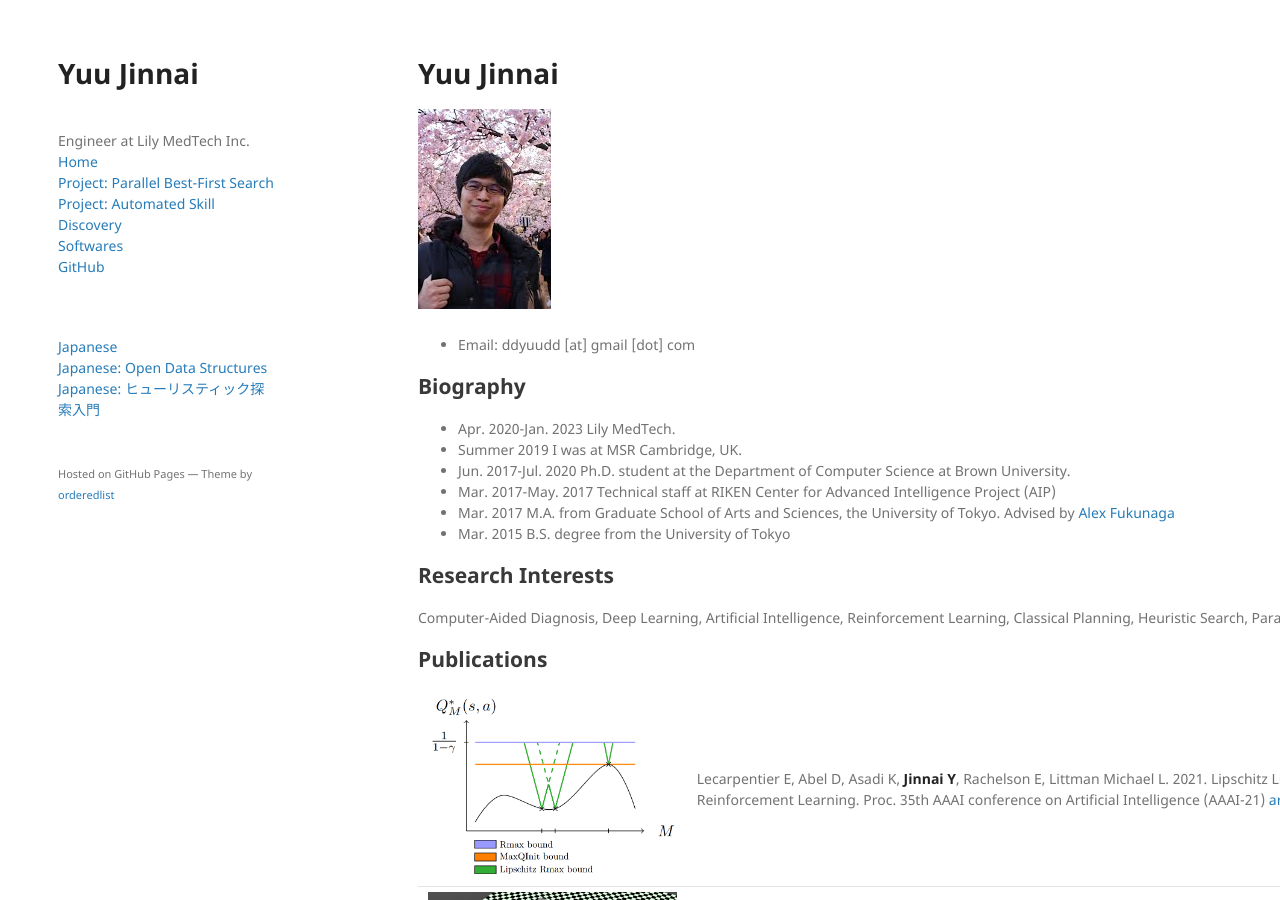
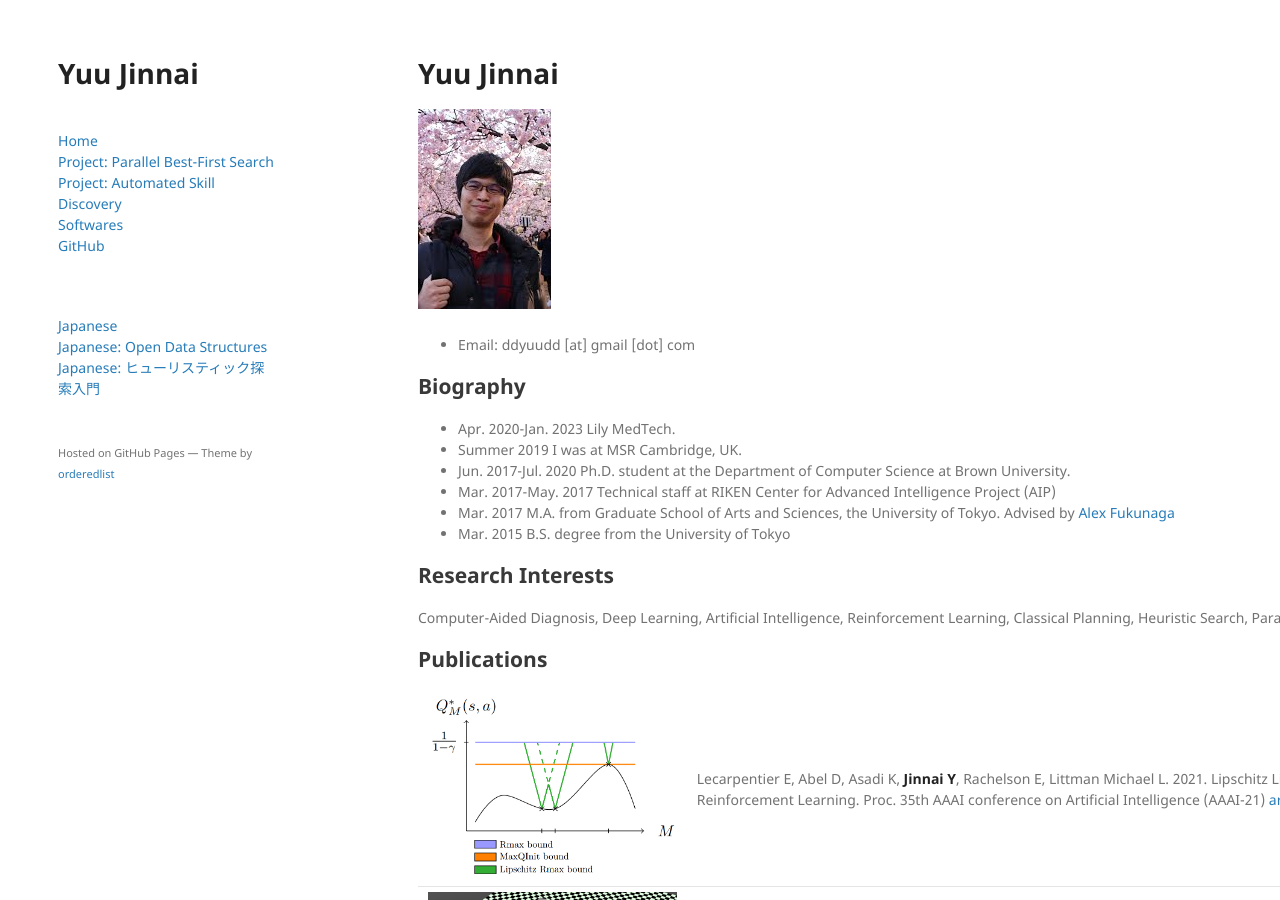
Before and after one commit to jinnaiyuu/jinnaiyuu.github.io, a Jekyll site: the page built from index.md, in a window 1280 px wide and 900 px high. Built offline with Jekyll 4.4.1, drawn with Linux system fonts in a browser that asks for light colours; our own code applies the rules of GitHub Pages for plain Markdown files.

Commit message:
removed lily

```diff
--- a/_layouts/default.html
+++ b/_layouts/default.html
@@ -16,7 +16,6 @@
     <div class="wrapper">
       <header>
         <h1>Yuu Jinnai</h1> <br>
-	Engineer at Lily MedTech Inc. <br>
 
         <a href="/">Home</a> <br>
         <a href="/parallel">Project: Parallel Best-First Search</a> <br>
```
